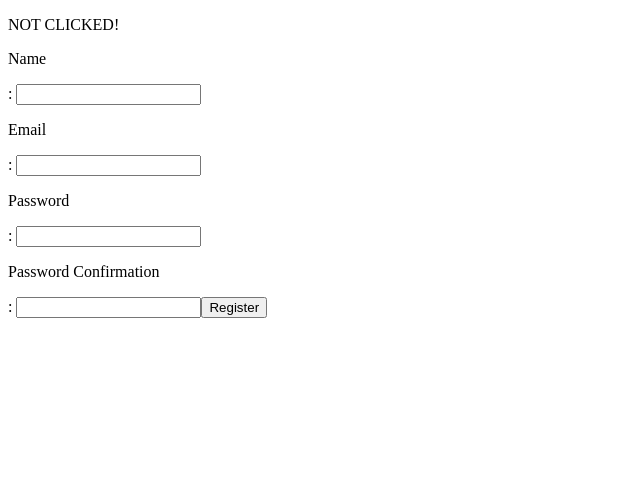
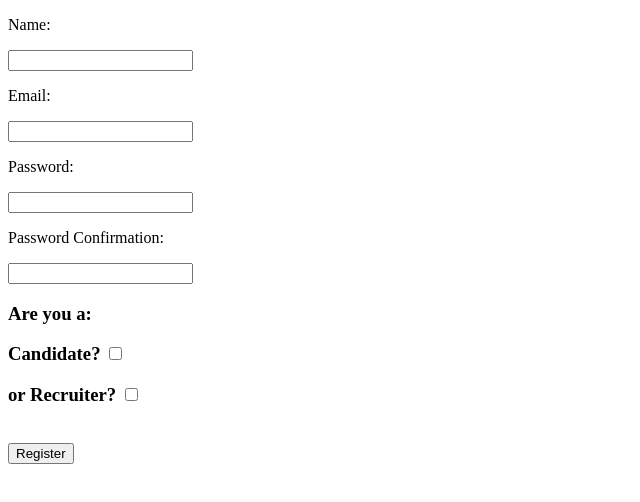
Before and after one commit to ianrboyle/dreamland-frontend, a React (Create React App) app: page / in a window 1280 px wide. Shown: the top 502 px of the page, without its empty margins (0-640 px from the left). Built offline with nearby package versions, Linux system fonts and the light colour scheme.

Commit message:
adds candidate checkboxes

```diff
--- a/src/components/LoginButton.tsx
+++ b/src/components/LoginButton.tsx
@@ -8,18 +8,18 @@ const LoginButton = () => {
     email: string,
     password: string,
     passwordConfirmation: string,
-    candidate: boolean
   }
   const [userParams, setUserParams] = useState<User | undefined>()
   const [isClicked, setIsClicked] = useState(false)
 
-
+  const [isCandidate, setIsCandidate] = useState(false)
   const createUser = async (e: any) => {
     e.preventDefault()
     try {
       if (userParams){
         const { name, email, password, passwordConfirmation } = userParams
-        const body = {name, email, password, passwordConfirmation}
+        const candidate = isCandidate
+        const body = {name, email, password, passwordConfirmation, candidate}
       const response =  await fetch("http://localhost:5000/users", {method: "POST", headers: {"Content-Type": "application/json"}, body: JSON.stringify(body)
     })
     console.log(response, body)
@@ -31,27 +31,50 @@ const LoginButton = () => {
     }
   }
 
-  const handleClick = (e:any) => {
-    e.preventDefault();
-    setIsClicked(!isClicked)
-  }
+
   const handleUserParamsChange = (e: ChangeEvent<HTMLInputElement>) => {
     e.preventDefault();
     const {name, value} = e.target
     setUserParams((prev: any) => {
-      console.log(typeof prev)
       return {...prev, [name]: value}
     })
+  }
+
+  const handleCandidateCheckBox = (e:ChangeEvent<HTMLInputElement>) => {
+    e.preventDefault();
+    if (e.target.name === "candidate"){
+      setIsCandidate(true)
+    }
+    if (e.target.name === "recruiter"){
+      setIsCandidate(false)
+    }
 
   }
-  console.log(isClicked)
+
+
+  console.log(isCandidate)
   return (
     <div>
-      {isClicked ? <p>IS CLICKED!</p> : <p>NOT CLICKED!</p>}
-      <p>Name</p>: <input type="text" name="name"value={userParams?.name} onChange={handleUserParamsChange}/>
-      <p>Email</p>: <input type="text" name="email"value={userParams?.email} onChange={handleUserParamsChange}/>
-      <p>Password</p>: <input type="text" name="password" value={userParams?.password} onChange={handleUserParamsChange}/>
-      <p>Password Confirmation</p>: <input type="text" name="passwordConfirmation" value={userParams?.passwordConfirmation} onChange={handleUserParamsChange}/>
+      <p>Name: </p>
+      <input type="text" name="name"value={userParams?.name} onChange={handleUserParamsChange}/>
+
+      <p>Email: </p>
+      <input type="text" name="email"value={userParams?.email} onChange={handleUserParamsChange}/>
+
+      <p>Password: </p>
+      <input type="text" name="password" value={userParams?.password} onChange={handleUserParamsChange}/>
+
+      <p>Password Confirmation:</p>
+      <input type="text" name="passwordConfirmation" value={userParams?.passwordConfirmation} onChange={handleUserParamsChange}/>
+      <div>
+      <h3>Are you a: </h3>
+      <h3>Candidate? <input defaultChecked={isCandidate} type="checkbox" name="candidate" onChange={handleCandidateCheckBox}/></h3>
+
+      <h3>or Recruiter? <input type="checkbox" name="recruiter" onChange={handleCandidateCheckBox}/></h3>
+
+      </div>
+
+<br></br>
       <button onClick={createUser}>
         Register
       </button>
```
